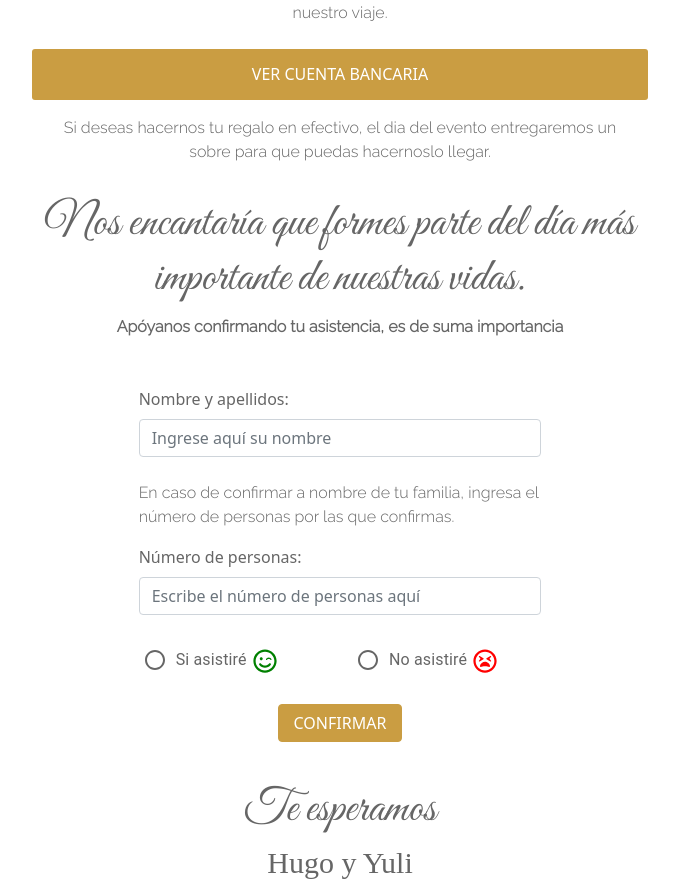
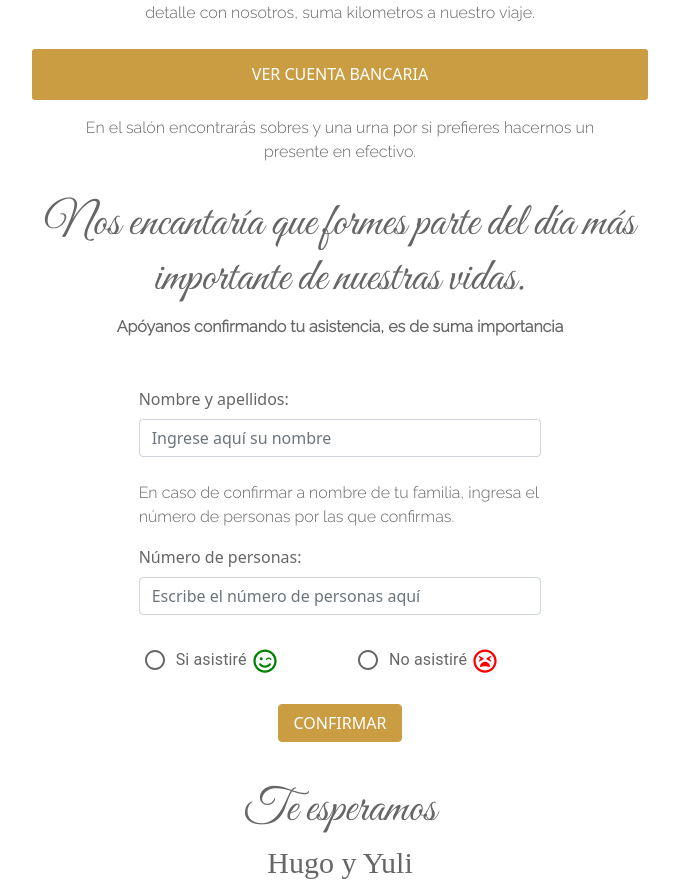
Before and after one commit to hugorosas89/confirmation-wedding, a React (Create React App) app: page / in a window 1280 px wide. Shown: the part 2244-3133 px from the top of the page, without its empty margins (300-979 px from the left). Built offline with nearby package versions, Linux system fonts and the light colour scheme; a web font is replaced by a local one.

Commit message:
change text

```diff
--- a/src/App.js
+++ b/src/App.js
@@ -232,10 +232,10 @@ const App = () => {
 						<div className="gift"></div>
 						<div className="my-1 title-gift">REGALOS</div>
 						<p className="my-1 mb-4">
-							Sin ti esto no sería igual. Gracias por acompañarnos en el inicio
-							de esta nueva etapa en nuestras vidas. El regalo es opcional, la
-							asistencia obligatoria. Pero si quieres tener un detalle con
-							nosotros, suma kilometros a nuestro viaje.
+							Sin ti esto no sería igual. <br></br>Gracias por acompañarnos en
+							el inicio de esta nueva etapa en nuestras vidas. El regalo es
+							opcional, la asistencia obligatoria. Pero si quieres tener un
+							detalle con nosotros, suma kilometros a nuestro viaje.
 						</p>
 						<Col lg={12} md={12} xs={12} className="btn-gift mb-3">
 							<Accordion>
@@ -263,8 +263,8 @@ const App = () => {
 							</Accordion>
 						</Col>
 						<p>
-							Si deseas hacernos tu regalo en efectivo, el dia del evento
-							entregaremos un sobre para que puedas hacernoslo llegar.
+							En el salón encontrarás sobres y una urna por si prefieres
+							hacernos un presente en efectivo.
 						</p>
 					</Col>
 				</Row>
```
